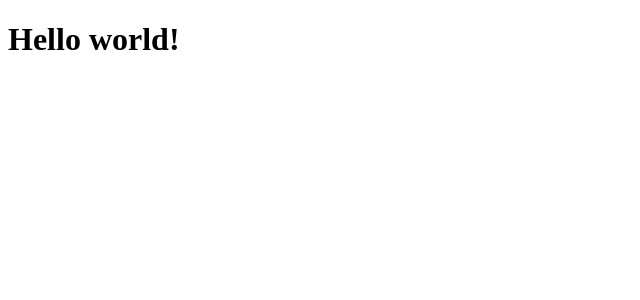
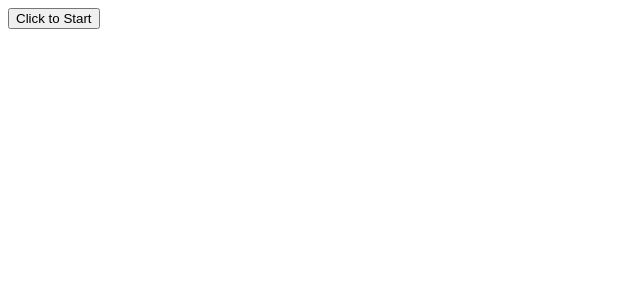
Before and after one commit to cmdcjones/study-timer, a React (Create React App) app: page / in a window 1280 px wide. Shown: the top 300 px of the page, without its empty margins (0-640 px from the left). Built offline with nearby package versions, Linux system fonts and the light colour scheme.

Commit message:
add button logic

```diff
--- a/src/components/Timer.jsx
+++ b/src/components/Timer.jsx
@@ -6,9 +6,24 @@ export default function Timer() {
     const [hours, setHours] = useState(0);
     const [isRunning, setIsRunning] = useState(false);
 
+    const handleTimerRunning = (event) => {
+        if (!isRunning) {
+            event.target.textContent = "Click to Stop";
+            setIsRunning(!isRunning);
+        } else {
+            event.target.textContent = "Click to Start";
+            setIsRunning(!isRunning);
+        }
+    };
+
     return (
         <>
-            <h1>Hello world!</h1>
+            <button
+                onClick={handleTimerRunning}
+                onSubmit={(e) => e.preventDefault()}
+            >
+            Click to Start
+            </button>
         </>
     );
 }
```
